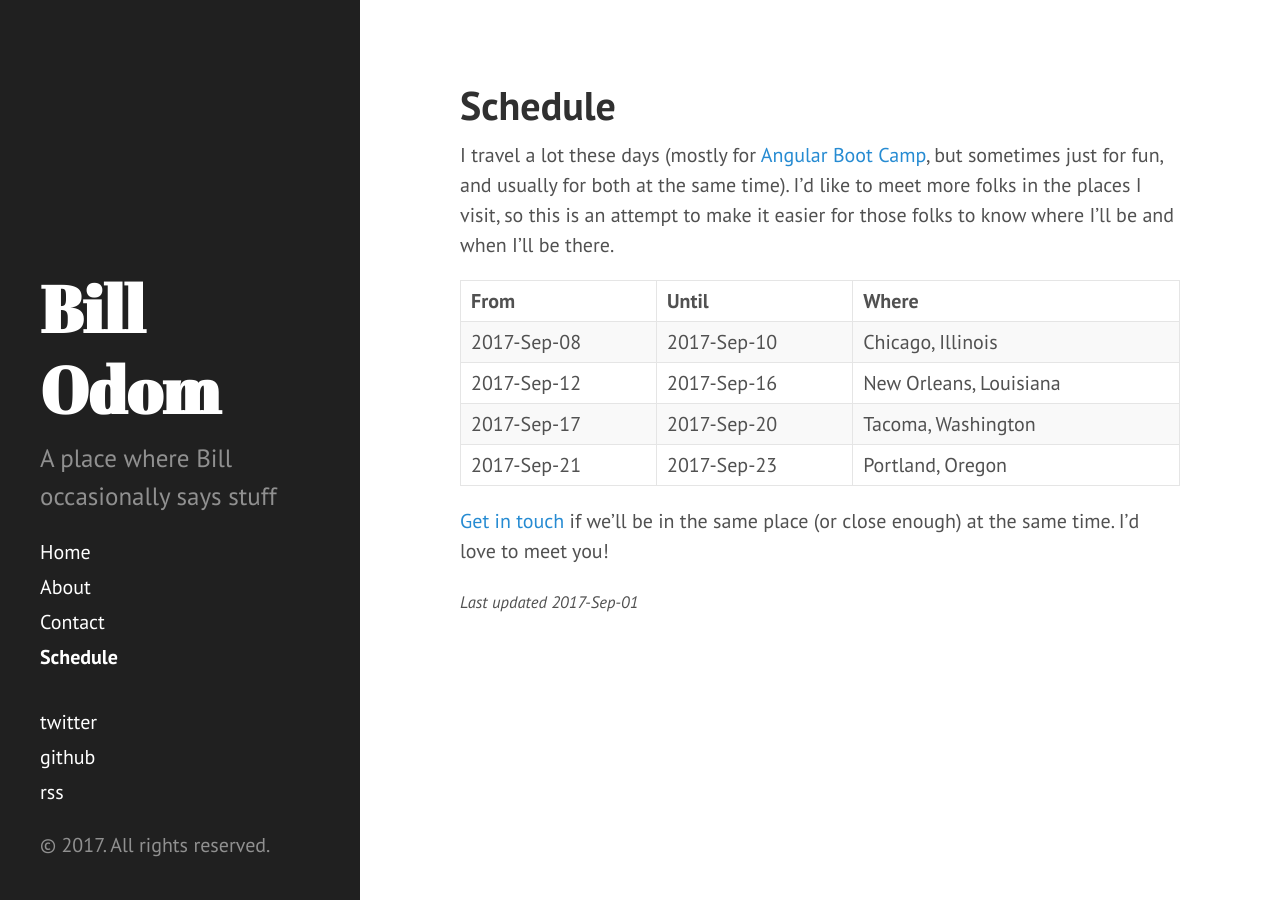
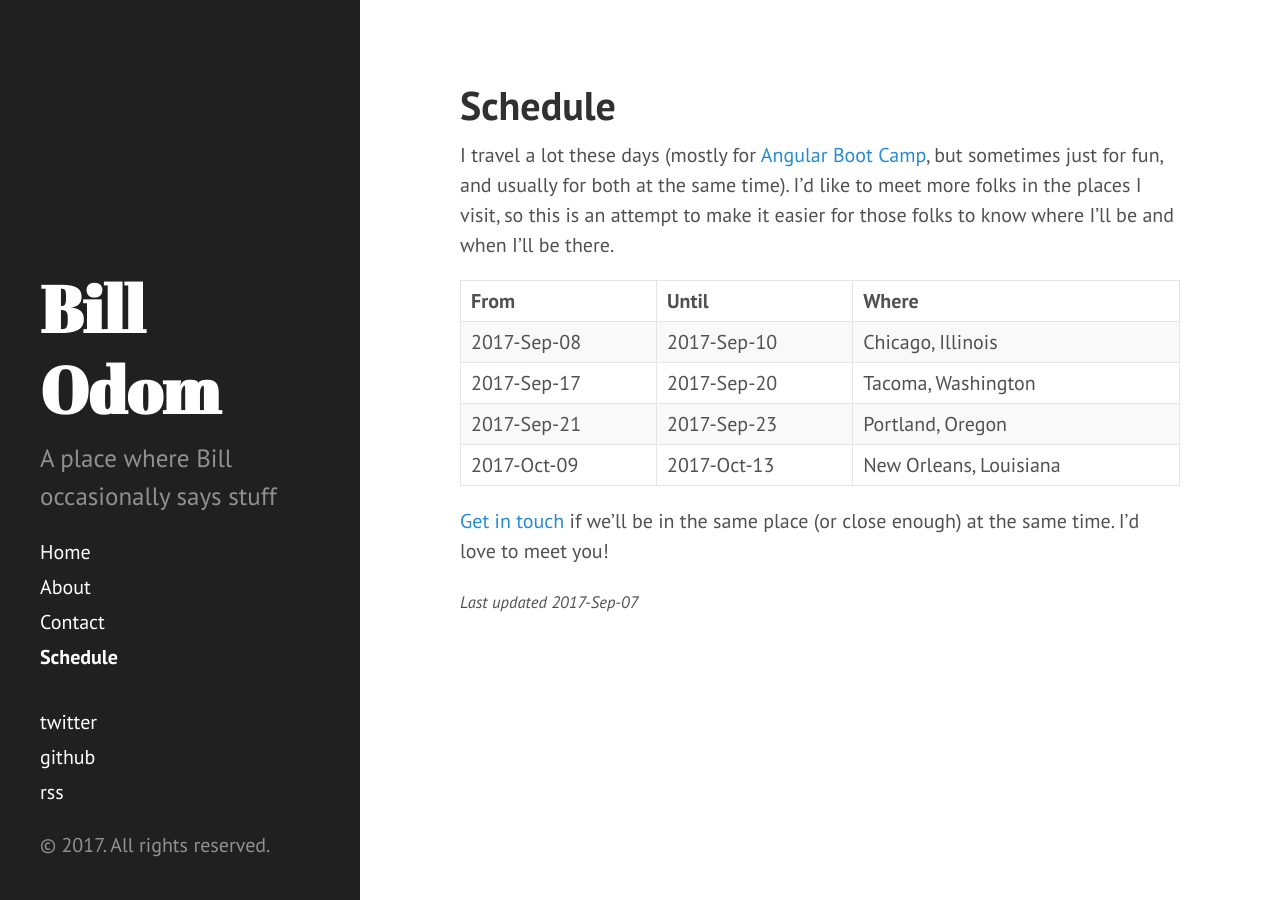
Before and after one commit to wnodom/wnodom.github.io, a Jekyll site: the page built from schedule.md, in a window 1280 px wide. Built offline with Jekyll 4.4.1, drawn with Linux system fonts in a browser that asks for light colours.

Commit message:
Reschedule New Orleans trip

```diff
--- a/schedule.md
+++ b/schedule.md
@@ -9,9 +9,9 @@ I travel a lot these days (mostly for [Angular Boot Camp](http://angularbootcamp
 | From        | Until       | Where
 |:------------|:------------|:-
 | 2017-Sep-08 | 2017-Sep-10 | Chicago, Illinois
-| 2017-Sep-12 | 2017-Sep-16 | New Orleans, Louisiana
 | 2017-Sep-17 | 2017-Sep-20 | Tacoma, Washington
 | 2017-Sep-21 | 2017-Sep-23 | Portland, Oregon
+| 2017-Oct-09 | 2017-Oct-13 | New Orleans, Louisiana
 
 [Get in touch](/contact/) if we'll be in the same place (or close enough) at the same time. I'd love to meet you!
 
```
Also changed, not shown: other parts of schedule.md (+1 -1 lines).
